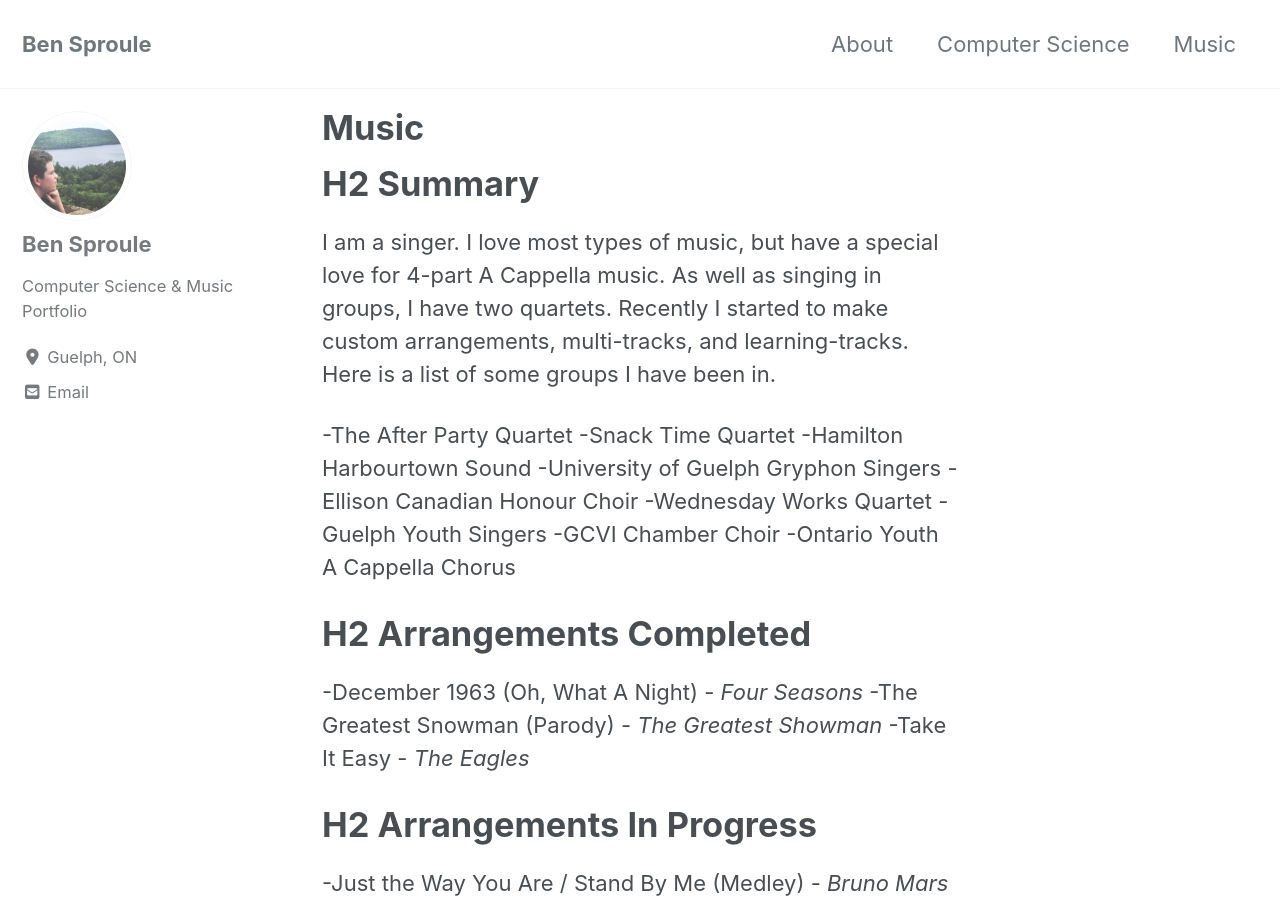
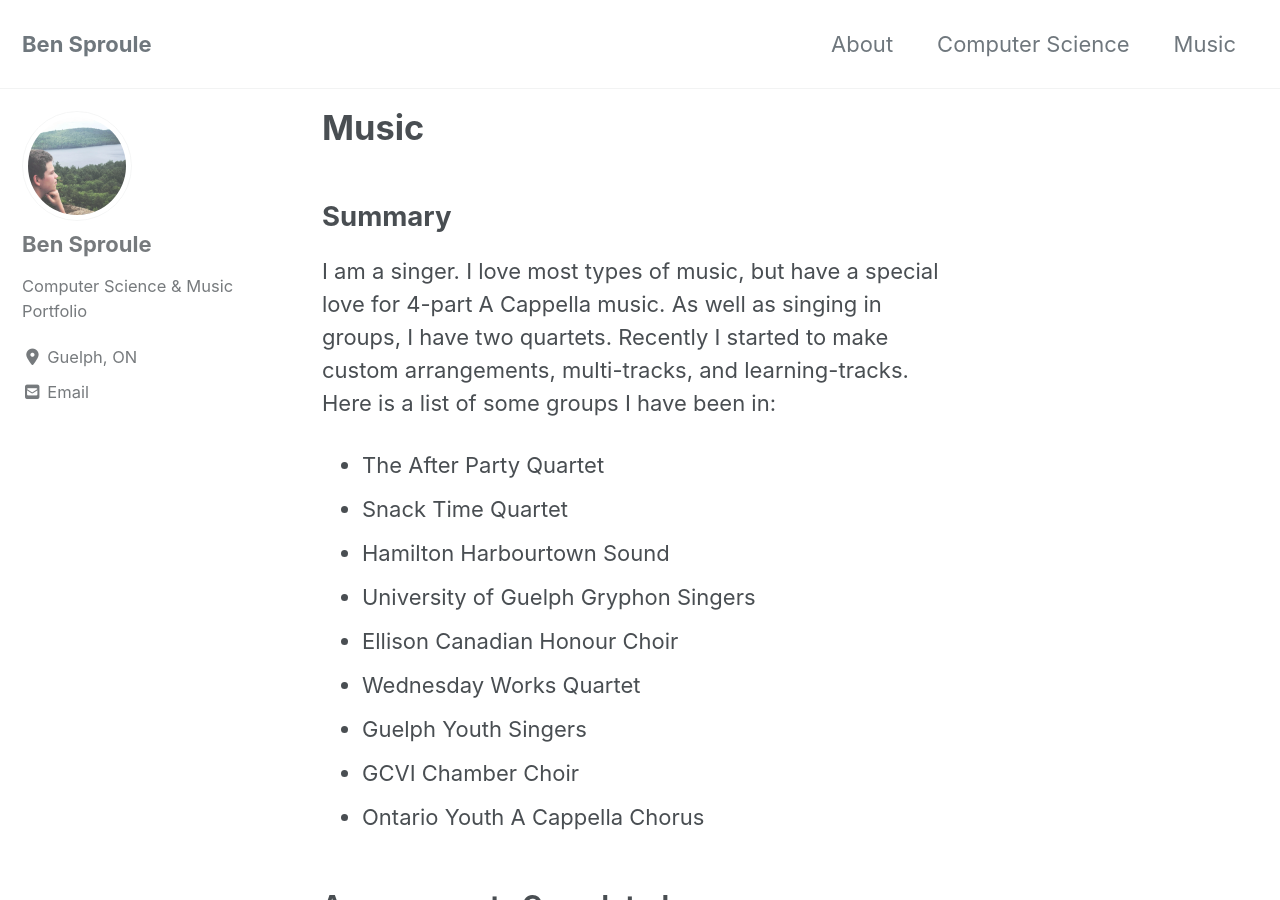
Before and after one commit to bensproule55/bensproule55.github.io, a Jekyll site: the page built from _pages/music.md, in a window 1280 px wide and 900 px high. Built offline with Jekyll 4.4.1, drawn with Linux system fonts in a browser that asks for light colours; cached includes are drawn as plain includes; nearby versions of some CDN libraries; some of the changed text lies outside the part shown.

Commit message:
music attempt 2
fixing md formatting

```diff
--- a/_pages/music.md
+++ b/_pages/music.md
@@ -5,30 +5,29 @@ title: "Music"
 author_profile: true
 ---
 
-# H2 Summary
+## Summary
+I am a singer. I love most types of music, but have a special love for 4-part A Cappella music. As well as singing in groups, I have two quartets. Recently I started to make custom arrangements, multi-tracks, and learning-tracks. Here is a list of some groups I have been in:
 
-I am a singer. I love most types of music, but have a special love for 4-part A Cappella music. As well as singing in groups, I have two quartets. Recently I started to make custom arrangements, multi-tracks, and learning-tracks. Here is a list of some groups I have been in.
+- The After Party Quartet
+- Snack Time Quartet
+- Hamilton Harbourtown Sound
+- University of Guelph Gryphon Singers
+- Ellison Canadian Honour Choir
+- Wednesday Works Quartet
+- Guelph Youth Singers
+- GCVI Chamber Choir
+- Ontario Youth A Cappella Chorus
 
--The After Party Quartet
--Snack Time Quartet
--Hamilton Harbourtown Sound
--University of Guelph Gryphon Singers
--Ellison Canadian Honour Choir
--Wednesday Works Quartet
--Guelph Youth Singers
--GCVI Chamber Choir
--Ontario Youth A Cappella Chorus
+## Arrangements Completed
+- December 1963 \(Oh, What A Night\) - *Four Seasons*
+- The Greatest Snowman \(Parody\) - *The Greatest Showman*
+- Take It Easy - *The Eagles*
 
-# H2 Arrangements Completed
--December 1963 \(Oh, What A Night\) - *Four Seasons*
--The Greatest Snowman \(Parody\) - *The Greatest Showman*
--Take It Easy - *The Eagles*
+## Arrangements In Progress
+- Just the Way You Are / Stand By Me \(Medley\) - *Bruno Mars & Ben E. King*
+- Aftermath - *Muse*
+- Wait For The Moment *Vulfpeck*
 
-# H2 Arrangements In Progress
--Just the Way You Are / Stand By Me \(Medley\) - *Bruno Mars & Ben E. King*
--Aftermath - *Muse*
--Wait For The Moment *Vulfpeck*
-
-# H2 Tracks
--Take It Easy - *The Eagles*
--Tags on Soundcloud - *Updated constantly [here]("https://soundcloud.com/user-899983098")*
+## Tracks
+- Take It Easy - *The Eagles*
+- Tags on Soundcloud - *Updated constantly [here]("https://soundcloud.com/user-899983098")*
```
Also changed, not shown: _posts/2020-01-10-opentextf19s19.md (+1 -1 lines).
